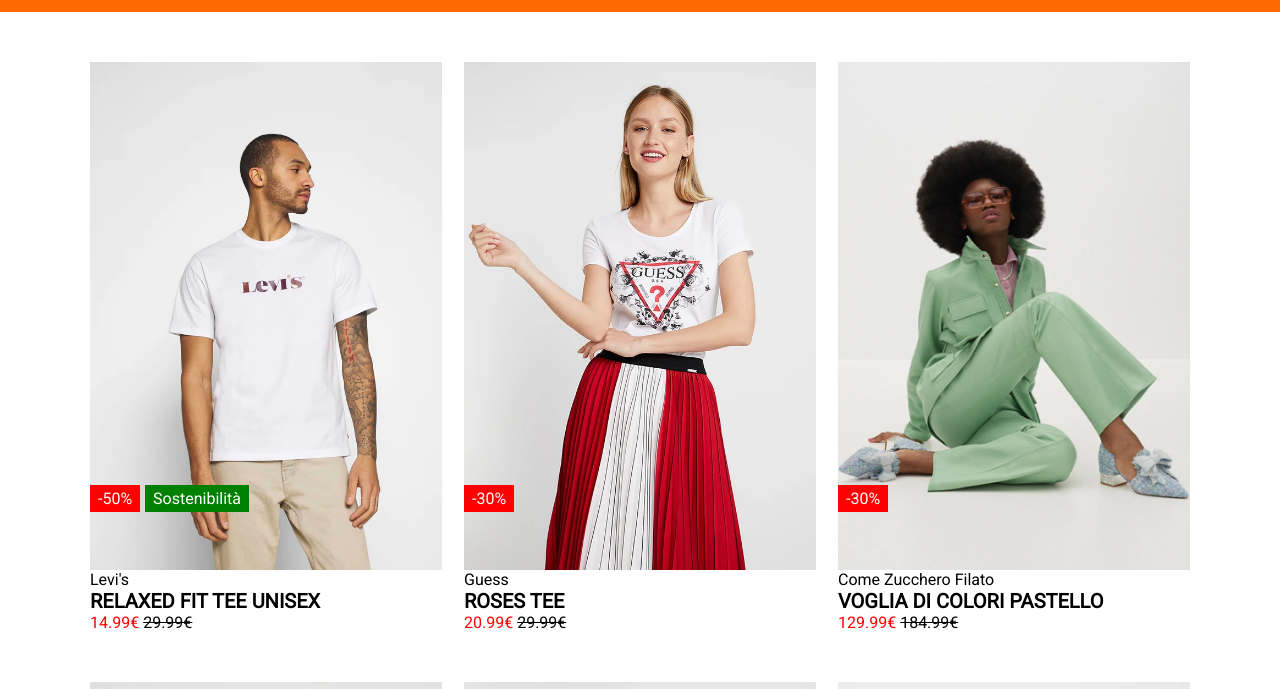
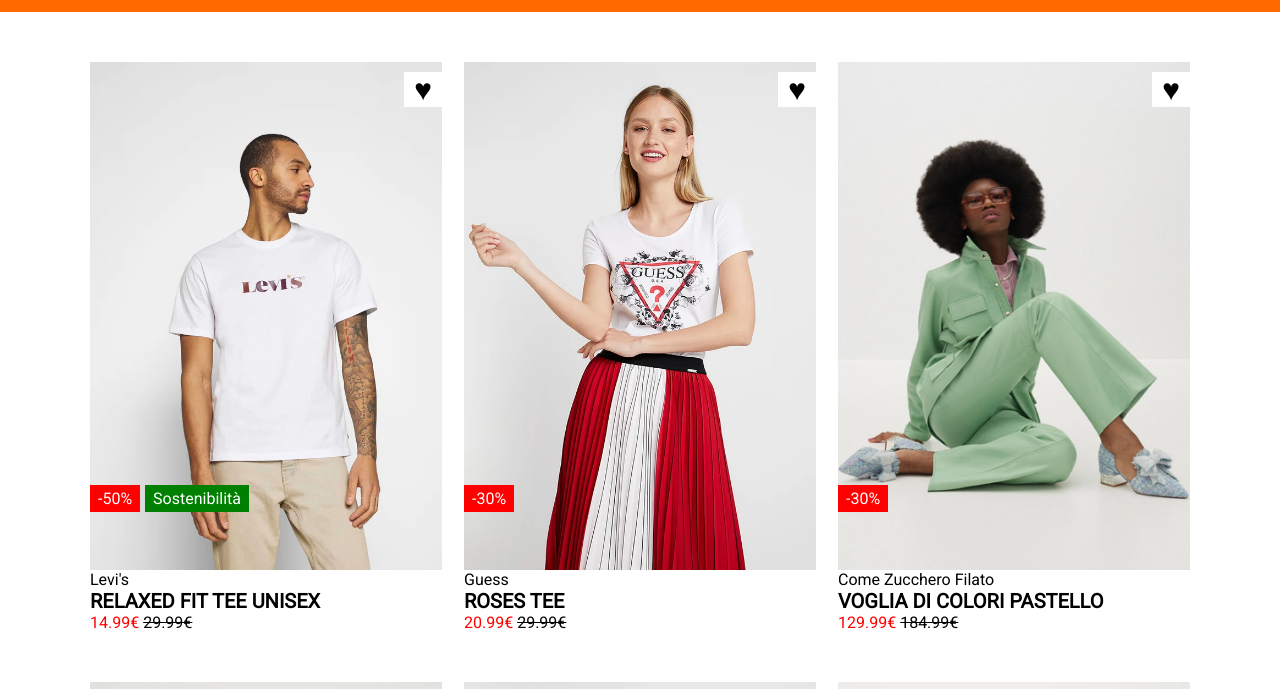
Before and after one commit to pietro-giordano/html-css-boolando, a plain HTML site: page index.html in a window 1280 px wide. Shown: the part 48-737 px from the top of the page. Drawn offline with Linux system fonts and the light colour scheme.

Commit message:
progetto finito

```diff
--- a/css/style.css
+++ b/css/style.css
@@ -91,6 +91,20 @@ main {
       display: block;
 }
 
+.heart {
+      color: black;
+      padding: 0 10px;
+      font-size: 30px;
+      background-color: white;
+      position: absolute;
+      right: 0;
+      top: 60px;
+}
+
+.heart::after {
+      content: "\2665";
+}
+
 .mini-box {
       position: absolute;
       bottom: 20%;
--- a/index.html
+++ b/index.html
@@ -42,6 +42,8 @@
                               <img src="img/1.webp" alt="">
                               <img class="hidden-img" src="img/1b.webp" alt="">
 
+                              <div class="heart"></div>
+
                               <div class="mini-box white">
                                     <span class="deal">-50%</span>
                                     <span class="sustainability">Sostenibilità</span>
@@ -60,6 +62,8 @@
                         <div class="flex card relative">
                               <img src="img/2.webp" alt="">
                               <img class="hidden-img" src="img/2b.webp" alt="">
+
+                              <div class="heart"></div>
 
                               <div class="mini-box white">
                                     <span class="deal">-30%</span>
@@ -80,6 +84,8 @@
                               <img src="img/3.webp" alt="">
                               <img class="hidden-img" src="img/3b.webp" alt="">
 
+                              <div class="heart"></div>
+
                               <div class="mini-box white">
                                     <span class="deal">-30%</span>
                                     <!-- <span class="sustainability"></span> -->
@@ -98,6 +104,8 @@
                         <div class="flex card relative">
                               <img src="img/4.webp" alt="">
                               <img class="hidden-img" src="img/4b.webp" alt="">
+
+                              <div class="heart"></div>
 
                               <div class="mini-box white">
                                     <span class="deal">-50%</span>
@@ -118,6 +126,8 @@
                               <img src="img/5.webp" alt="">
                               <img class="hidden-img" src="img/5b.webp" alt="">
 
+                              <div class="heart"></div>
+
                               <div class="mini-box white">
                                     <!-- <span class="deal">-50%</span> -->
                                     <!-- <span class="sustainability">Sostenibilità</span> -->
@@ -136,6 +146,8 @@
                         <div class="flex card relative">
                               <img src="img/6.webp" alt="">
                               <img class="hidden-img" src="img/6b.webp" alt="">
+
+                              <div class="heart"></div>
 
                               <div class="mini-box white">
                                     <!-- <span class="deal">-50%</span> -->
```
